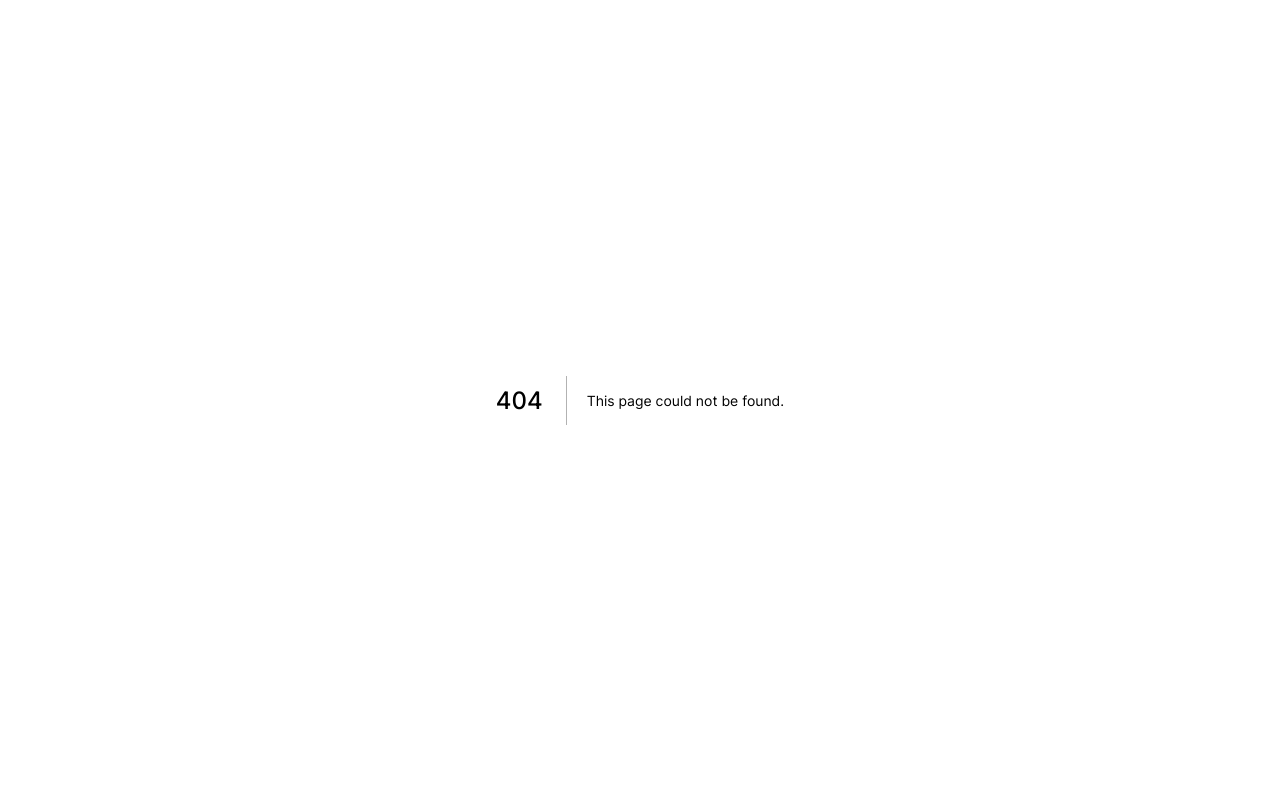
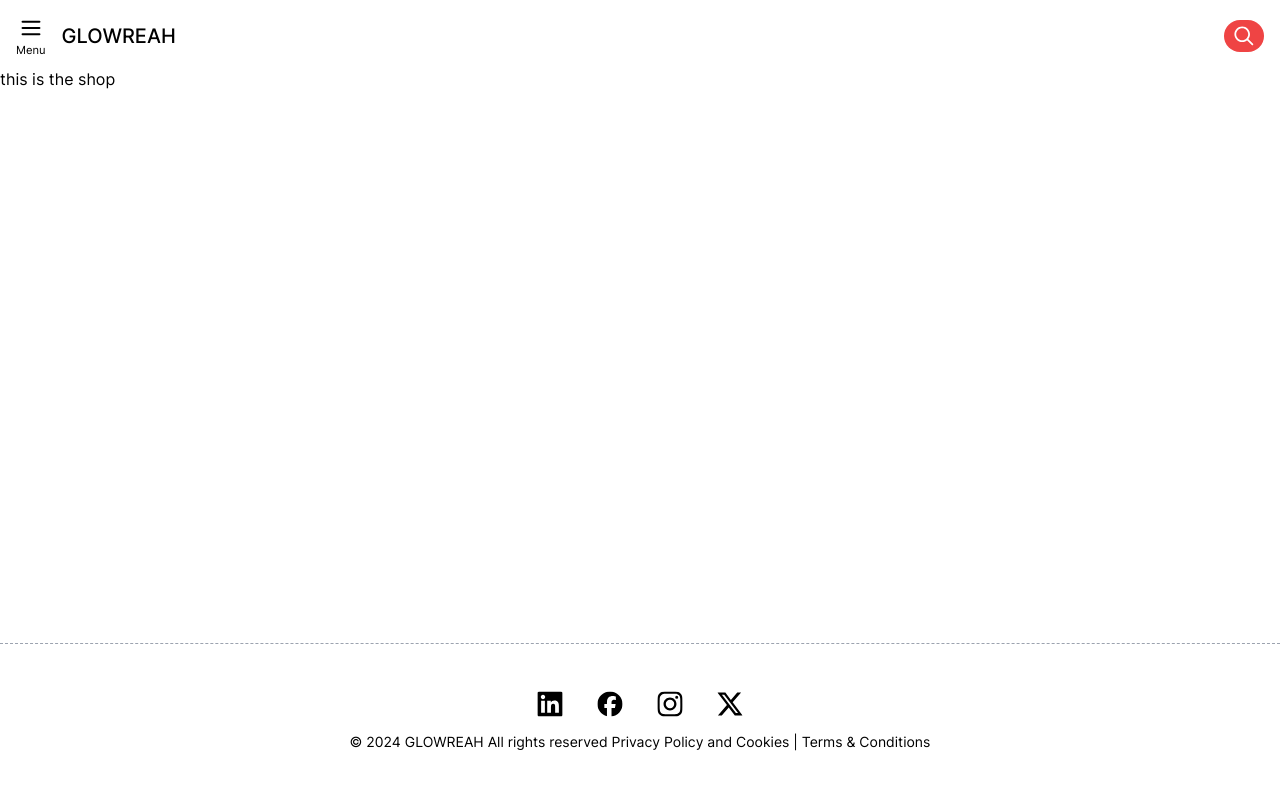
Before and after one commit to boygemini/Glowreah, a Next.js app: page /shop in a window 1280 px wide. Before the commit this address had no page. Shown: the top 790 px of the page. Built offline with nearby package versions, Linux system fonts and the light colour scheme.

Commit message:
working on the main shop now

```diff
--- a/app/globals.css
+++ b/app/globals.css
@@ -31,8 +31,27 @@
   outline: none;
 }
 
+html {
+  min-height: 100vh;
+}
+
 body {
+  min-height: 100vh;
+  display: flex;
+  flex-direction: column;
   /* background-color: var(--bg-color); */
+}
+
+.main {
+  flex-grow: 1;
+  margin-top: 4.2rem;
+}
+
+footer {
+  display: flex;
+  justify-self: end;
+  align-self: end;
+  margin-top: auto !important  ;
 }
 
 .top-icons {
@@ -211,7 +230,6 @@ svg {
 }
 
 .hero-content {
-  padding-top: 4rem;
   /* padding-bottom: 3rem; */
   /* background-color: #faebd76c; */
 }
--- a/app/home/page.tsx
+++ b/app/home/page.tsx
@@ -26,7 +26,6 @@ const Home: React.FC = (props: Props) => {
 
   return (
     <div className="content">
-      <NavBar />
       <Hero />
       {collections.map((title, index) => (
         <Tile
@@ -70,8 +69,6 @@ const Home: React.FC = (props: Props) => {
       </div>
       <div className="footer-newsletter-container bg-gray-50">
         <Newsletter />
-        <Xline />
-        <Footer />
       </div>
       {/* <NavBar variant={"bottom"} /> */}
     </div>
--- a/app/layout.tsx
+++ b/app/layout.tsx
@@ -2,6 +2,9 @@ import React from "react";
 import DatabaseProvider from "@/lib/DatabaseProvider";
 import { useRouter } from "next/router";
 import "./globals.css";
+import NavBar from "./components/navbar";
+import Xline from "./components/ui/xline";
+import Footer from "./components/footer";
 
 export default function RootLayout({
   children,
@@ -12,7 +15,12 @@ export default function RootLayout({
     <html lang="en" suppressHydrationWarning>
       <head />
       <body>
-        <DatabaseProvider>{children}</DatabaseProvider>
+        <NavBar />
+        <div className="main">
+          <DatabaseProvider>{children}</DatabaseProvider>
+        </div>
+        <Xline />
+        <Footer />
       </body>
     </html>
   );
--- /dev/null
+++ b/app/shop/page.tsx
@@ -0,0 +1,9 @@
+import React from "react";
+
+type Props = {};
+
+const Shop = (props: Props) => {
+  return <div>this is the shop</div>;
+};
+
+export default Shop;
```
